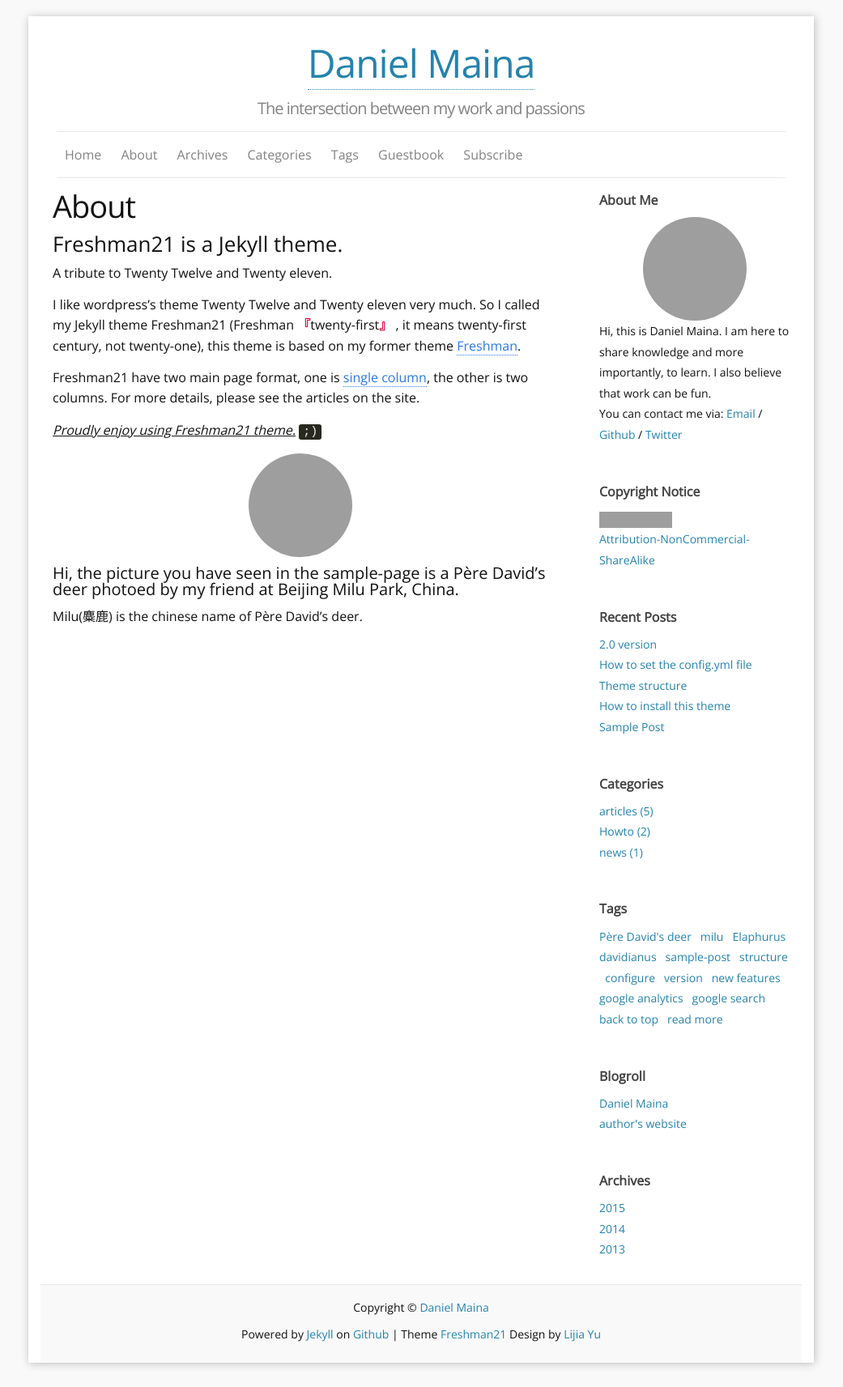
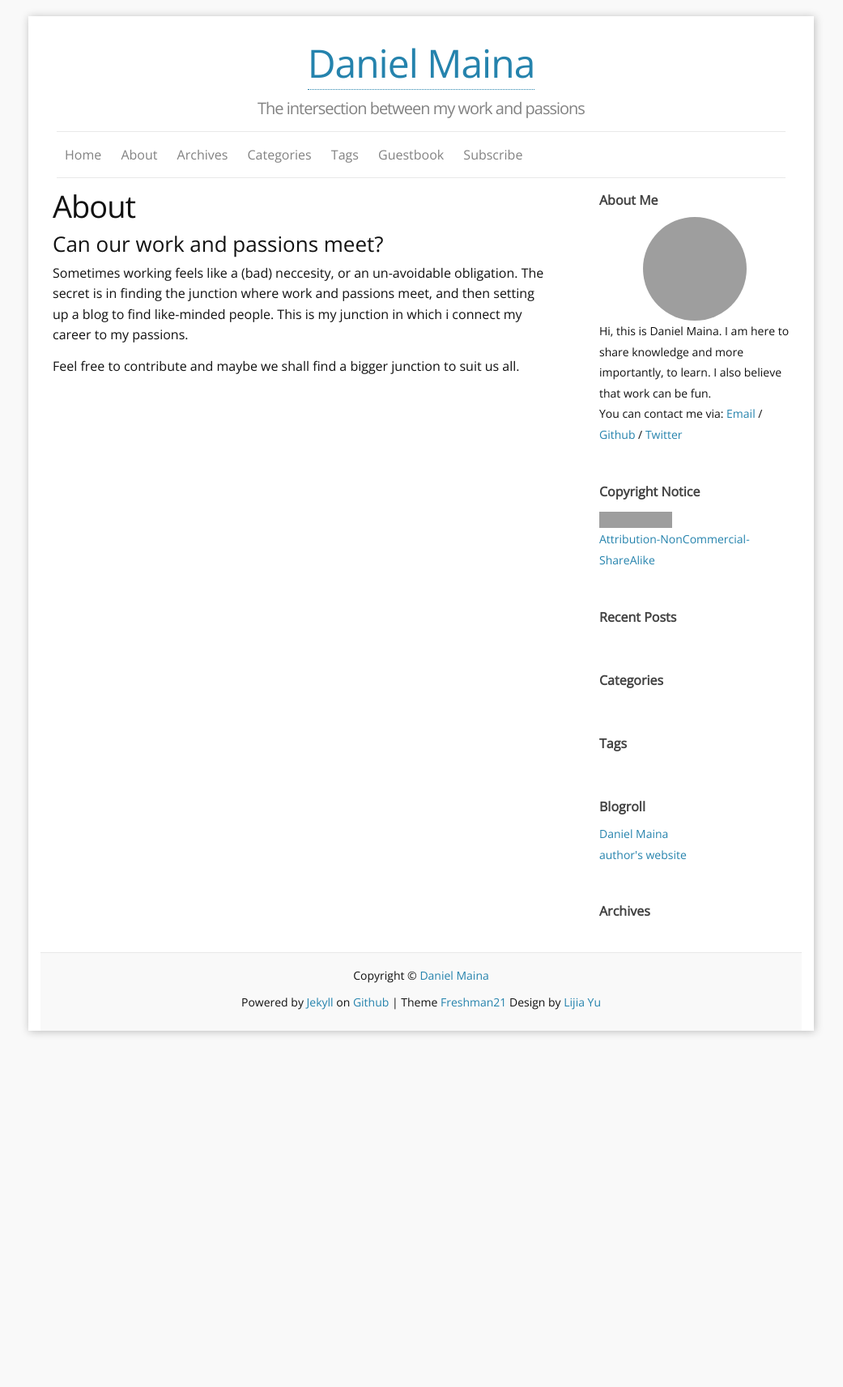
Before and after one commit to danconsults/sampleblog, a Jekyll site: the page built from b_about.md, in a window 1280 px wide. Shown: the whole page at 81% size, without its empty margins (120-1161 px from the left). Built offline with Jekyll 4.4.1, drawn with Linux system fonts in a browser that asks for light colours; comment, search, counter and statistics services are not loaded; after the commit the page ends 1303 px from its top, so only the background shows below that; grey boxes are pictures that could not be loaded.

```diff
--- a/b_about.md
+++ b/b_about.md
@@ -6,19 +6,8 @@ permalink: /about/
 ---
 
 
-### Freshman21 is a Jekyll theme.
+### Can our work and passions meet?
 
-A tribute to Twenty Twelve and Twenty eleven.
+Sometimes working feels like a (bad) neccesity, or an un-avoidable obligation. The secret is in finding the junction where work and passions meet, and then setting up a blog to find like-minded people. This is my junction in which i connect my career to my passions.
 
-I like wordpress's theme Twenty Twelve and Twenty eleven very much.
-So I called my Jekyll theme Freshman21 (Freshman <q>twenty-first</q> , it means twenty-first century, not twenty-one), this theme is based on my former theme [Freshman](https://github.com/yulijia/freshman/).
-
-Freshman21 have two main page format, one is [single column](http://yulijia.net/en/  "see demo"), the other is two columns. For more details, please see the articles on the site.
-
-<cite>Proudly enjoy using Freshman21 theme.</cite> <code>;)</code>
-
-<img title="麋鹿" src="https://i.imgur.com/Mdc4szJl.jpg" alt="麋鹿" width="580" height="668" />
-
-#### Hi, the picture you have seen in the sample-page is a Père David's deer photoed by my friend at Beijing Milu Park, China.
-
-Milu(麋鹿) is the chinese name of Père David's deer.
+Feel free to contribute and maybe we shall find a bigger junction to suit us all.
```
Also changed, not shown: a_home.md (+1 -1 lines), f_guestbook.md (+3 -1 lines), _posts/.2013-10-10-milu.md (renamed from _posts/2013-10-10-milu.md), _posts/.2014-12-13-simple-post.md (renamed from _posts/2014-12-13-simple-post.md), _posts/.2014-12-18-how-to-install.md (renamed from _posts/2014-12-18-how-to-install.md), _posts/.2014-12-19-freshman21-structure.md (renamed from _posts/2014-12-19-freshman21-structure.md), _posts/.2014-12-19-how-to-set-the-config-file.md (renamed from _posts/2014-12-19-how-to-set-the-config-file.md), _posts/.2015-03-31-2.0version.md (renamed from _posts/2015-03-31-2.0version.md), 1 other file.
